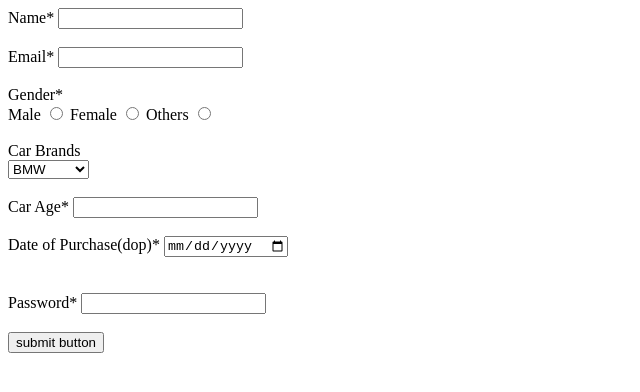
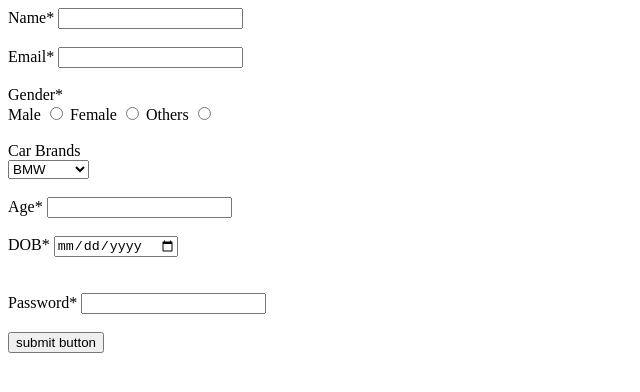
Before and after one commit to acciojob/signup-form-car-rauchrods, a website: page main.html in a window 1280 px wide. Shown: the whole page, without its empty margins (0-640 px from the left). Drawn offline with Linux system fonts and the light colour scheme.

Commit message:
created a submission

```diff
--- a/main.html
+++ b/main.html
@@ -8,7 +8,7 @@
 
 <body>
 	<!-- the entire body must be written by student -->
-	    <form action="" method="post">
+	  <form action="" method="post">
         <div>
             <label for="name">Name*</label>
             <input type="text" name="name" id="name" required>
@@ -48,14 +48,14 @@
         <br>
 
         <div>
-            <label for="carage">Car Age*</label>
+            <label for="carage">Age*</label>
             <input type="number" name="carage" id="carage" required>
         </div>
 
 
         <br>
        <div>
-        <label for="dop">Date of Purchase(dop)*</label>
+        <label for="dop">DOB*</label>
         <input type="date" name="date of purchase" id="dop" required>
        </div>
         <br><br
```
